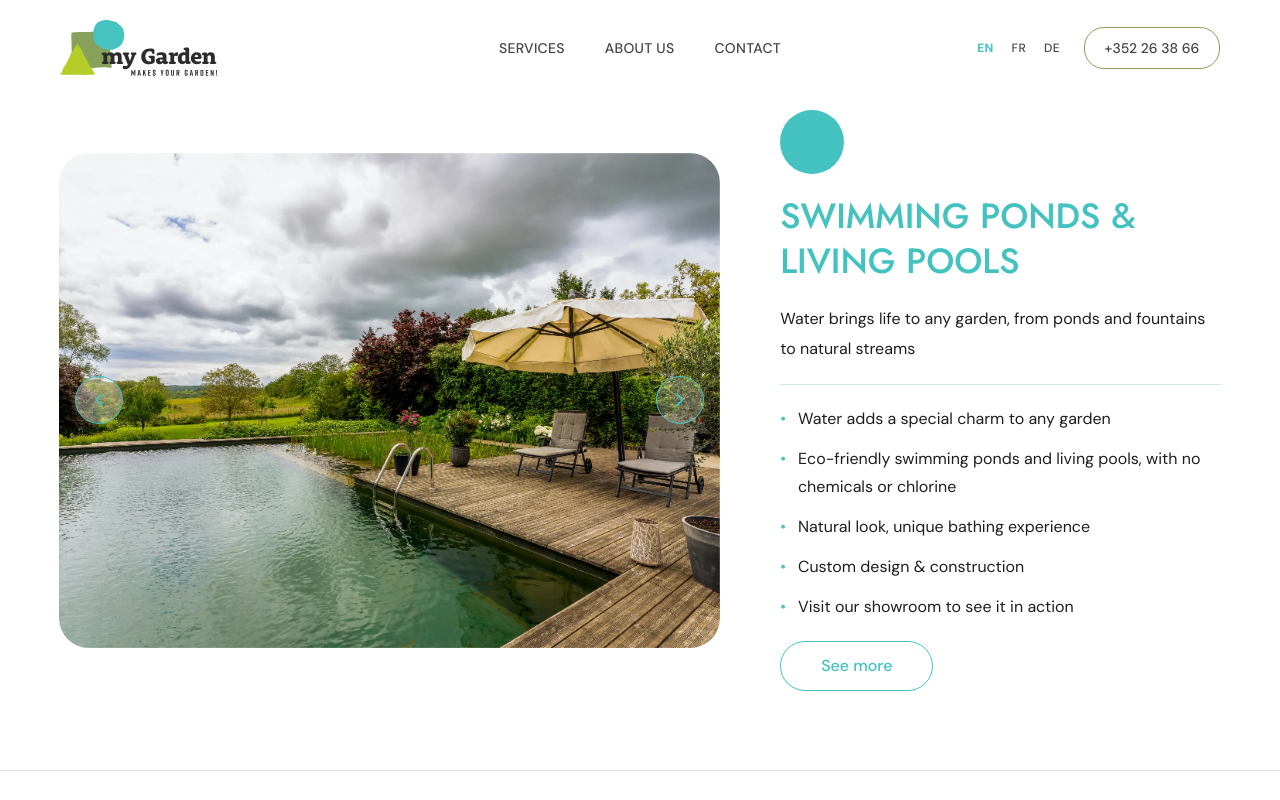
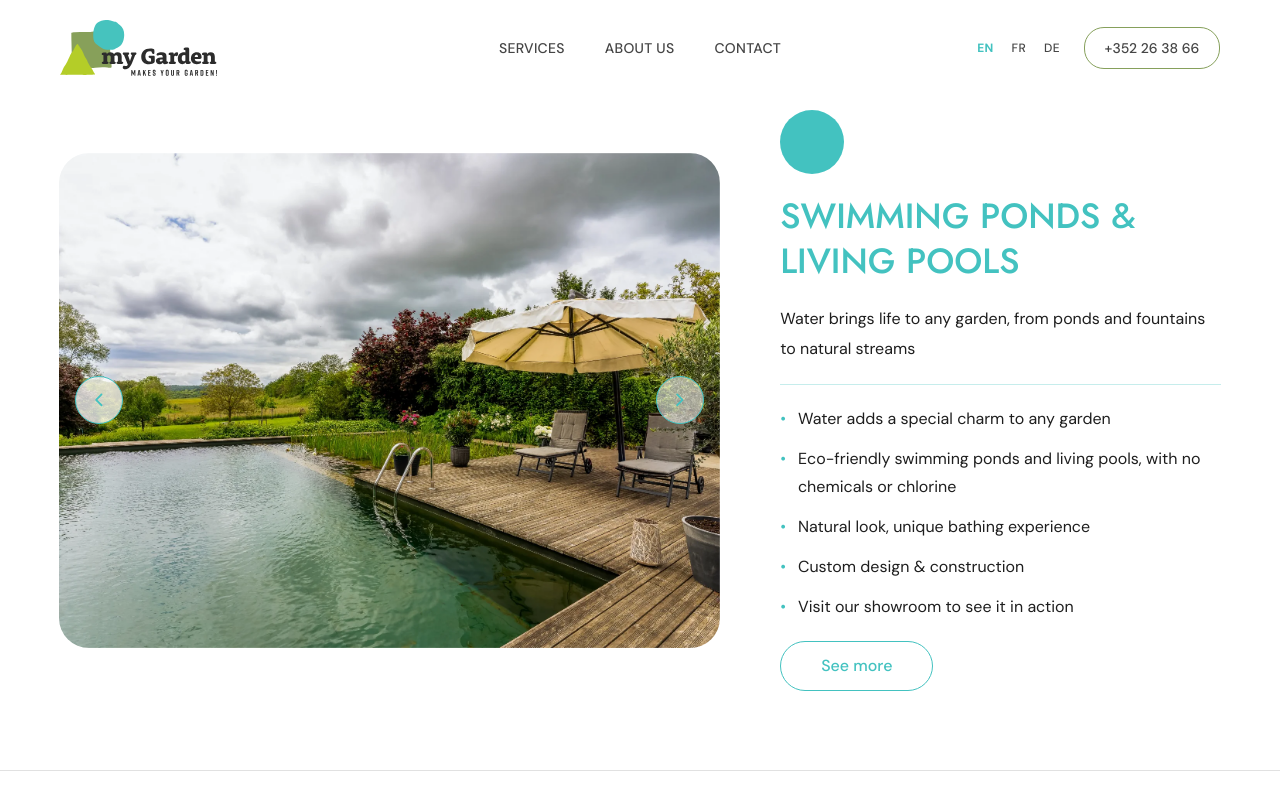
Before and after one commit to mjahid98/noah-lp-trial-1, a React (Vite) app: page /en in a window 1280 px wide. In both pictures the pointer is over the button 99 px from the left and 3258 px from the top of the page. Shown: the part 2858-3658 px from the top of the page. Built offline with nearby package versions, Linux system fonts and the light colour scheme.

Commit message:
ui: increase arrow button background opacity for better visibility

```diff
--- a/src/components/sections/FeatureSection/FeatureSection.module.css
+++ b/src/components/sections/FeatureSection/FeatureSection.module.css
@@ -120,12 +120,12 @@
   justify-content: center;
   z-index: 1;
   border: 1.5px solid currentColor;
-  background: rgba(255, 255, 255, 0.2);
+  background: rgba(255, 255, 255, 0.55);
   transition: background var(--transition-fast), opacity var(--transition-fast);
 }
 
 .arrow:hover {
-  background: rgba(255, 255, 255, 0.35);
+  background: rgba(255, 255, 255, 0.75);
 }
 
 .arrowLeft  { left: var(--space-4); }
--- a/src/components/sections/ImageSlider/ImageSlider.module.css
+++ b/src/components/sections/ImageSlider/ImageSlider.module.css
@@ -70,7 +70,7 @@
   position: absolute;
   top: 50%;
   transform: translateY(-50%);
-  background: rgba(255, 255, 255, 0.2);
+  background: rgba(255, 255, 255, 0.55);
   border: 1.5px solid rgba(255, 255, 255, 0.6);
   border-radius: 50%;
   width: 48px;
@@ -85,7 +85,7 @@
 }
 
 .arrow:hover {
-  background: rgba(255, 255, 255, 0.35);
+  background: rgba(255, 255, 255, 0.75);
 }
 
 .arrowLeft  { left: var(--space-4); }
```
